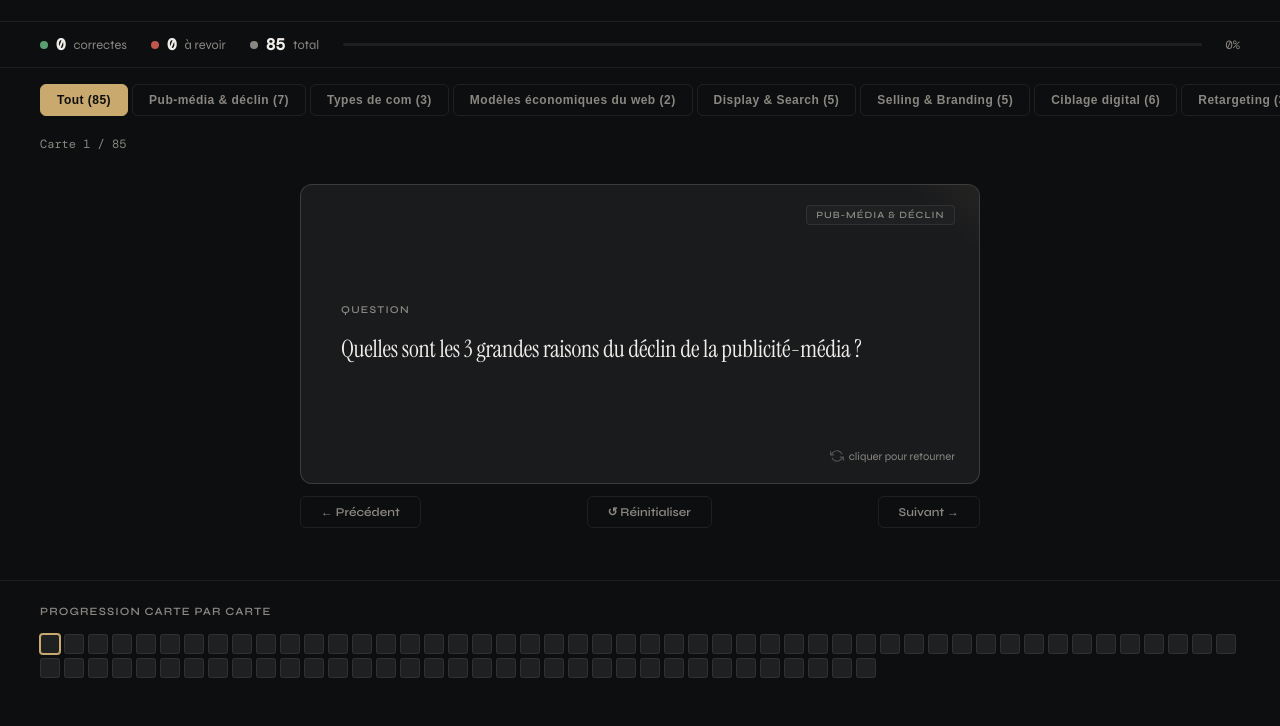
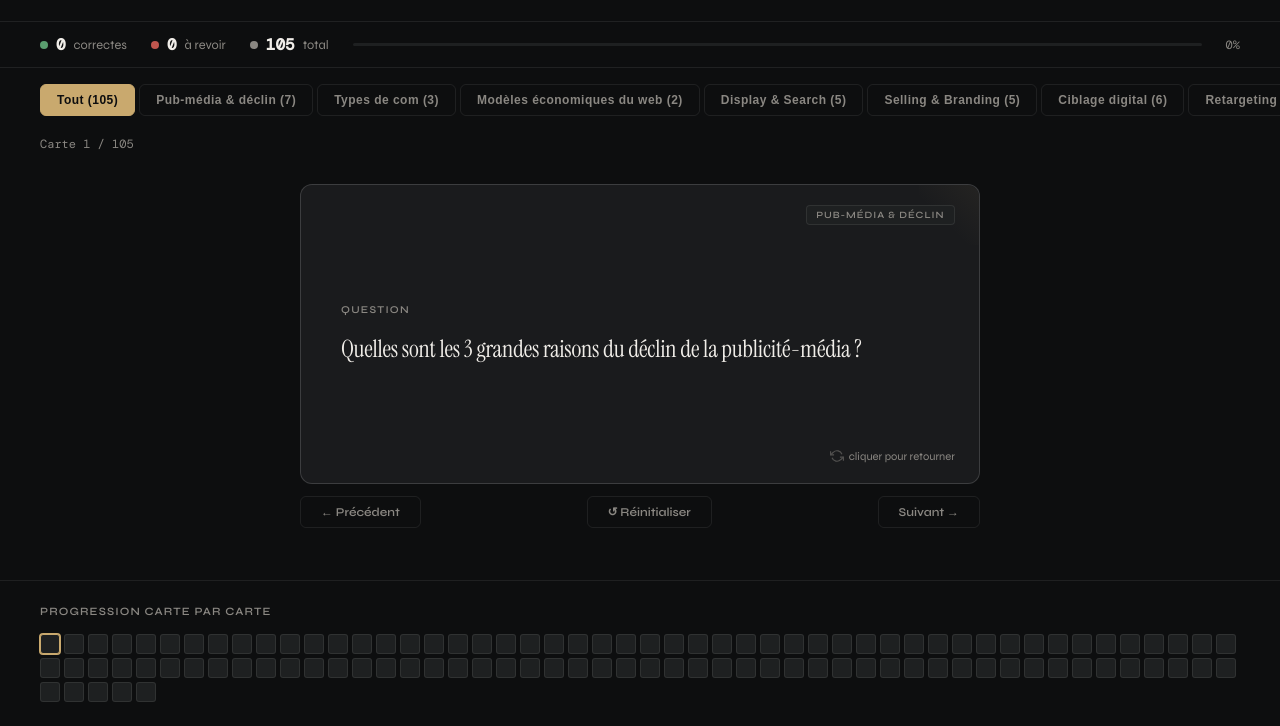
Before and after one commit to Titoox/wr205, a plain HTML site: page index.html in a window 1280 px wide. Shown: the part 77-803 px from the top of the page. Drawn offline with nearby package versions, Linux system fonts and the light colour scheme.

Commit message:
Add essential exam questions and answers to index.html

```diff
--- a/index.html
+++ b/index.html
@@ -957,6 +957,27 @@ const ALL_CARDS = [
     q: 'Pourquoi les contraintes externes (concurrence, nouvelles technologies) n\'expliquent-elles pas à elles seules la forme du changement ?',
     a: 'Les contraintes externes sont mobilisées de façon <strong>contradictoire</strong> : les dirigeants les invoquent pour justifier le changement, les membres pour le refuser.<br>Ce ne sont pas les contraintes en elles-mêmes qui donnent son allure au changement, mais le <strong>sens qu\'on leur donne</strong>.<br>D\'où l\'<strong>enjeu de communication</strong> : la même digitalisation peut signifier surveillance accrue OU dynamisation de l\'intelligence collective.'
   },
+  // === ⭐ ESSENTIELS EXAM ===
+  { cat: '⭐ Essentiels exam', q: 'Définition : organisation', a: 'Système de règles qui régit l\'activité d\'individus pour accomplir un <strong>but commun</strong>. Ex : entreprise, asso, syndicat.' },
+  { cat: '⭐ Essentiels exam', q: '4 acteurs du marché de la com', a: '<strong>Annonceurs</strong> (achètent) · <strong>Médias/éditeurs</strong> (vendent espaces) · <strong>Agences</strong> (conseillent) · <strong>Organismes de régulation</strong> (ARPP, ACPM, Médiamétrie, ARCOM)' },
+  { cat: '⭐ Essentiels exam', q: 'Com interne vs externe vs de crise', a: '<strong>Interne</strong> : salariés, management, conduite du changement<br><strong>Externe</strong> : pub, digital, RP, institutionnelle, événementielle<br><strong>Crise</strong> : médias + pouvoirs publics + membres' },
+  { cat: '⭐ Essentiels exam', q: 'Branding vs Selling', a: '<strong>Selling</strong> : pousser à l\'achat, court terme, pub-produit<br><strong>Branding</strong> : construire image de marque, long terme, storytelling, sponsoring' },
+  { cat: '⭐ Essentiels exam', q: '3 raisons du déclin de la pub-média', a: '1. <strong>Émiettement</strong> des médias de masse<br>2. <strong>Médias interactifs</strong> (remise en cause du modèle unidirectionnel)<br>3. <strong>Critique</strong> de la société de consommation (42% rejettent la pub)' },
+  { cat: '⭐ Essentiels exam', q: 'Audience utile — définition', a: 'Surface de recouvrement entre les lecteurs d\'un support et la <strong>cible publicitaire</strong> visée. Notion <strong>obsolète</strong> avec le digital (ciblage individuel).' },
+  { cat: '⭐ Essentiels exam', q: '5 types de ciblage digital', a: '<strong>Sociodémographique</strong> · <strong>Géographique</strong> · <strong>Temporel</strong> · <strong>Contextuel</strong> (affinitaire) · <strong>Comportemental</strong> (historique nav/achat) — combinables entre eux' },
+  { cat: '⭐ Essentiels exam', q: 'Ciblage comportemental — principe', a: 'Ciblage basé sur <strong>historique de navigation et d\'achat</strong>. Des <strong>data providers</strong> récoltent ces données et les revendent aux annonceurs. Plus grande avancée du digital.' },
+  { cat: '⭐ Essentiels exam', q: 'Retargeting — principe + acteur clé', a: 'Repérer les internautes qui n\'ont <strong>pas finalisé leur achat</strong> → leur diffuser une pub ciblée pour les faire revenir. But : optimiser le <strong>taux de conversion</strong>. Acteur clé : <strong>Criteo</strong>.' },
+  { cat: '⭐ Essentiels exam', q: 'Display — définition + tarification', a: 'Achat d\'espaces sur des sites pour afficher <strong>bannières/vidéos</strong>.<br><strong>CPM</strong> : coût pour 1000 affichages (branding)<br><strong>CPC</strong> : coût par clic (selling) — taux de clic : 0,1%' },
+  { cat: '⭐ Essentiels exam', q: 'Search (SEA) vs SEO', a: '<strong>SEA</strong> : liens sponsorisés payants, enchères sur mots-clés, technique <strong>pull</strong>, meilleur taux de conversion<br><strong>SEO</strong> : référencement naturel gratuit, basé sur mots-clés et backlinks' },
+  { cat: '⭐ Essentiels exam', q: 'Modèle de la gratuité — principe + gagnants', a: 'Accès gratuit au contenu financé par la pub. Difficile à tenir (coûts > revenus). Gagnants : les <strong>régies publicitaires</strong> intermédiaires (ex. <strong>Google</strong>).' },
+  { cat: '⭐ Essentiels exam', q: 'Médias possédés / achetés / gagnés', a: '<strong>Possédés</strong> : site web, app (gratuit, contrôlé)<br><strong>Achetés</strong> : espaces pub achetés (display, search)<br><strong>Gagnés</strong> : UGC, buzz, mentions spontanées (crédible mais incontrôlable)' },
+  { cat: '⭐ Essentiels exam', q: 'Push / Pull / Relayée', a: '<strong>Push</strong> : non sollicité (bannière, catalogue)<br><strong>Pull</strong> : demandé par l\'internaute (recherche Google)<br><strong>Relayée</strong> : via influenceurs, RP, community management' },
+  { cat: '⭐ Essentiels exam', q: 'Pourquoi le digital est moins efficace pour le branding ?', a: 'Efficace pour la <strong>personnalisation</strong> mais pas pour <strong>unifier un imaginaire collectif</strong>. Le branding nécessite émotions + mass-médias + long terme (sponsoring, événementiel).' },
+  { cat: '⭐ Essentiels exam', q: 'Mécénat vs Sponsoring', a: '<strong>Mécénat</strong> : soutien sans contrepartie directe (éducation 24%, culture 22%, solidarité 21%)<br><strong>Sponsoring</strong> : attend une <strong>mise en visibilité</strong> de la marque en retour' },
+  { cat: '⭐ Essentiels exam', q: 'Com institutionnelle — objectifs', a: '1. Accroître la <strong>notoriété</strong><br>2. Image <strong>positive et différenciative</strong><br>3. <strong>Modifier</strong> l\'image<br>4. Renforcer la <strong>cohésion</strong> interne' },
+  { cat: '⭐ Essentiels exam', q: 'Critiques de la pub-média (Adorno, Habermas, Le Lay)', a: '<strong>Adorno</strong> : standardisation culturelle<br><strong>Habermas</strong> : fin de l\'esprit critique dans la presse<br><strong>Le Lay</strong> (TF1) : vendre du "temps de cerveau humain disponible" à Coca-Cola' },
+  { cat: '⭐ Essentiels exam', q: 'Funnel de conversion en 6 étapes', a: '1. Notoriété → 2. Recherche info → 3. Évaluation → 4. <strong>Achat</strong> → 5. Fidélité → 6. Recommandation' },
+  { cat: '⭐ Essentiels exam', q: 'Data broker — définition + problème', a: 'Intermédiaire qui <strong>collecte et revend</strong> des données personnelles (navigation, achat). Problèmes : opacité, consentement, RGPD, usage dans sociétés non-démocratiques.' },
 ];
 
 let state = {
```
